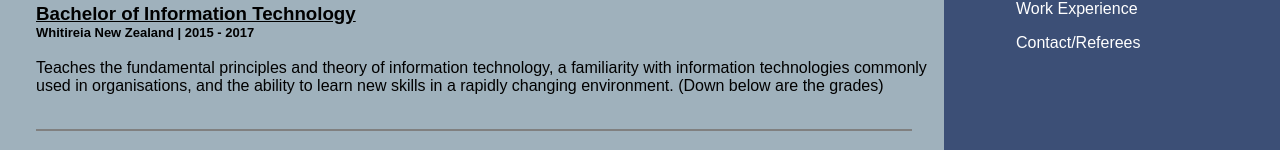
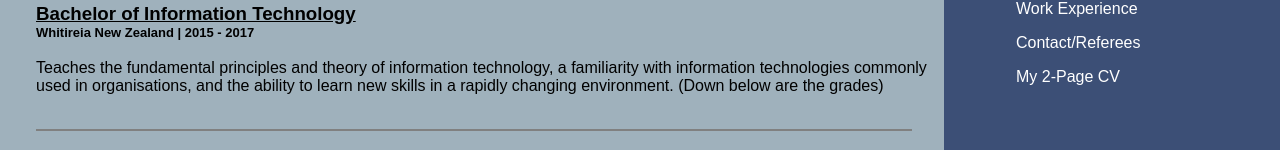
Before and after one commit to Haweast/Education, a plain HTML site: page index.html in a window 1280 px wide. Shown: the part 318-468 px from the top of the page. Drawn offline with Linux system fonts and the light colour scheme.

Commit message:
Update index.html

```diff
--- a/index.html
+++ b/index.html
@@ -354,6 +354,7 @@ footer {
         <li><a class="active" href="http://education.haweast.ga/">Education</a></li>
         <li><a href="http://workexp.haweast.ga/">Work Experience</a></li>
         <li><a href="http://contact.haweast.ga/">Contact/Referees</a></li>
+	<li><a href="https://github.com/Haweast/Home/blob/gh-pages/Stefan Hawea_CV.pdf?raw=true" download>My 2-Page CV</a></li>
         </ul>
     </nav>
 </section>
```
